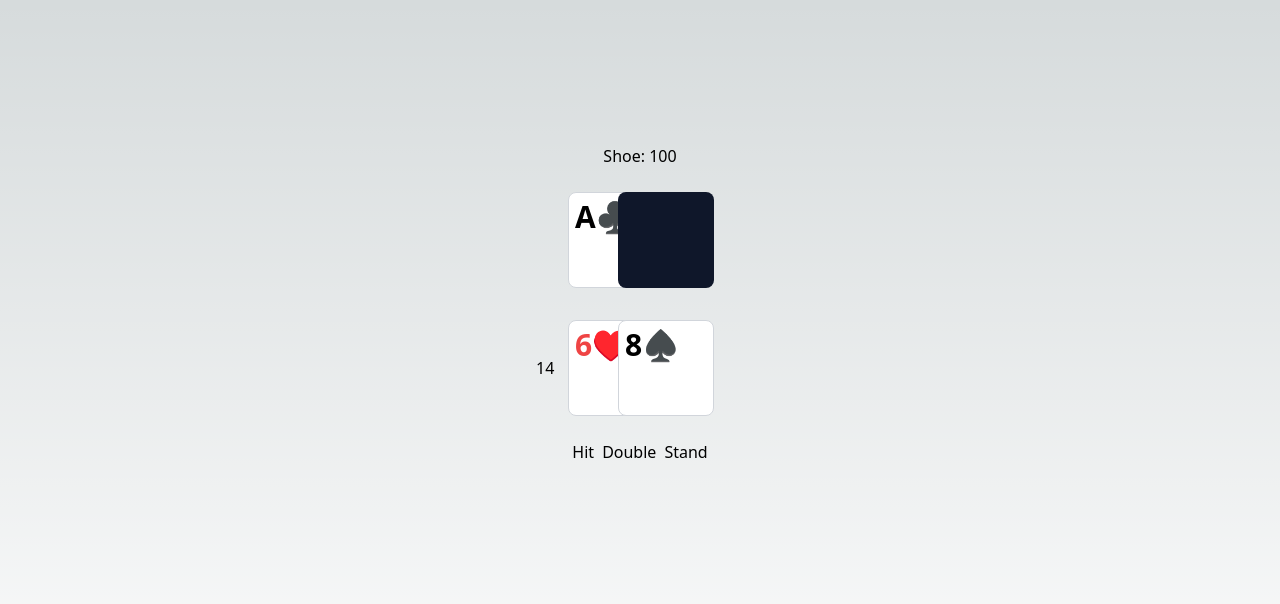
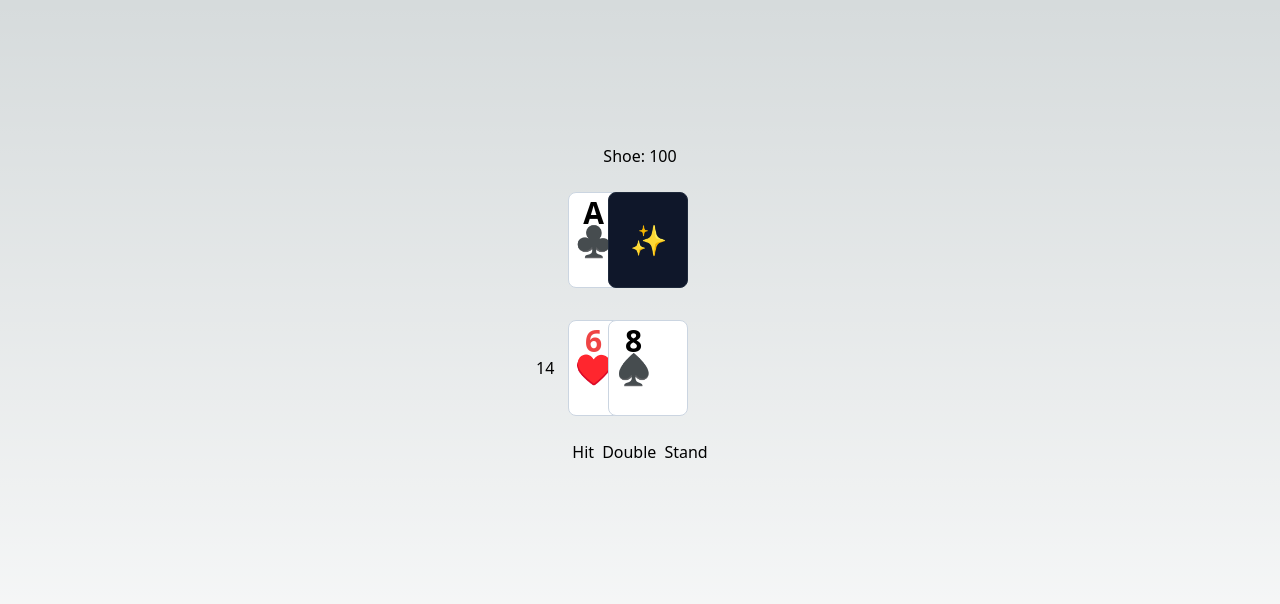
Before and after one commit to xdguido/blackjack-game, a Next.js app: page / in a window 1280 px wide. Both pictures are taken after a click on the button "Start". Shown: the top 604 px of the page. Built offline with nearby package versions, Linux system fonts and the light colour scheme.

Commit message:
update cards style

```diff
--- a/src/components/Card.tsx
+++ b/src/components/Card.tsx
@@ -37,15 +37,19 @@ export default function CardComponent({ card, isCovered }: Props) {
     const suit = setSuit(card.suit);
     const color = setColor(card.suit);
     return (
-        <div className="relative w-24 h-24">
+        <div className="relative w-20 h-24">
             <div className={`card ${isCovered ? '' : flip ? 'flip' : ''}`}>
                 <div
-                    className={`${color} front-face font-semibold p-1.5 text-3xl rounded-lg border border-gray-300`}
+                    className={`${color} flex items-start front-face font-semibold p-1.5 text-3xl leading-7 rounded-lg border border-slate-300`}
                 >
-                    <span className="">{card.value}</span>
-                    <span className="">{suit}</span>
+                    <div className="flex flex-col items-center">
+                        <span>{card.value}</span>
+                        <span>{suit}</span>
+                    </div>
                 </div>
-                <div className="back-face rounded-lg"></div>
+                <div className="back-face flex items-center justify-center text-3xl rounded-lg border border-slate-800">
+                    ✨
+                </div>
             </div>
         </div>
     );
--- a/src/components/Hand.tsx
+++ b/src/components/Hand.tsx
@@ -10,7 +10,7 @@ export default function HandComponent({ hand, coverCard = false }: Props) {
         // map cards
         <div className="relative h-32 w-36 flex items-center">
             {hand.cards.map((card, index) => {
-                const dynamicLeft = `${index * 50}px`;
+                const dynamicLeft = `${index * 40}px`;
                 return (
                     <div key={index} style={{ left: dynamicLeft }} className="absolute">
                         <CardComponent
```
